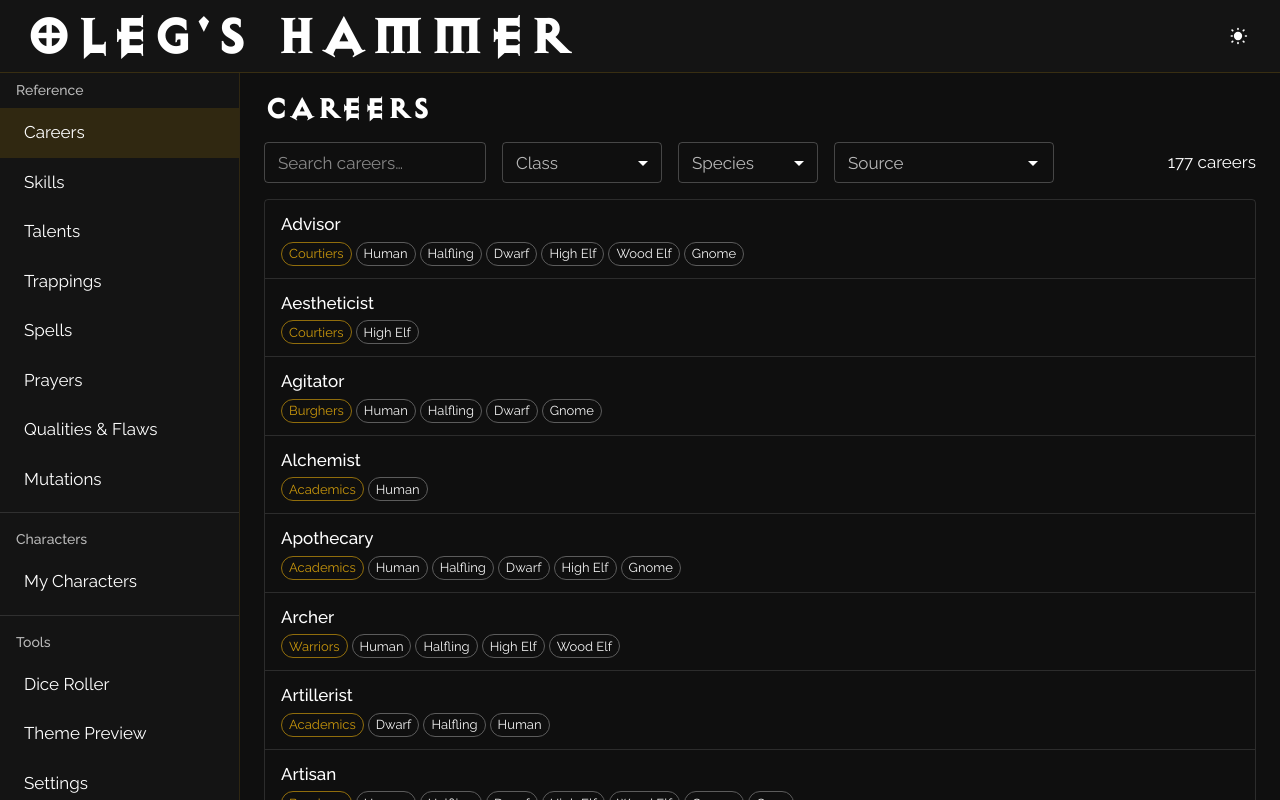
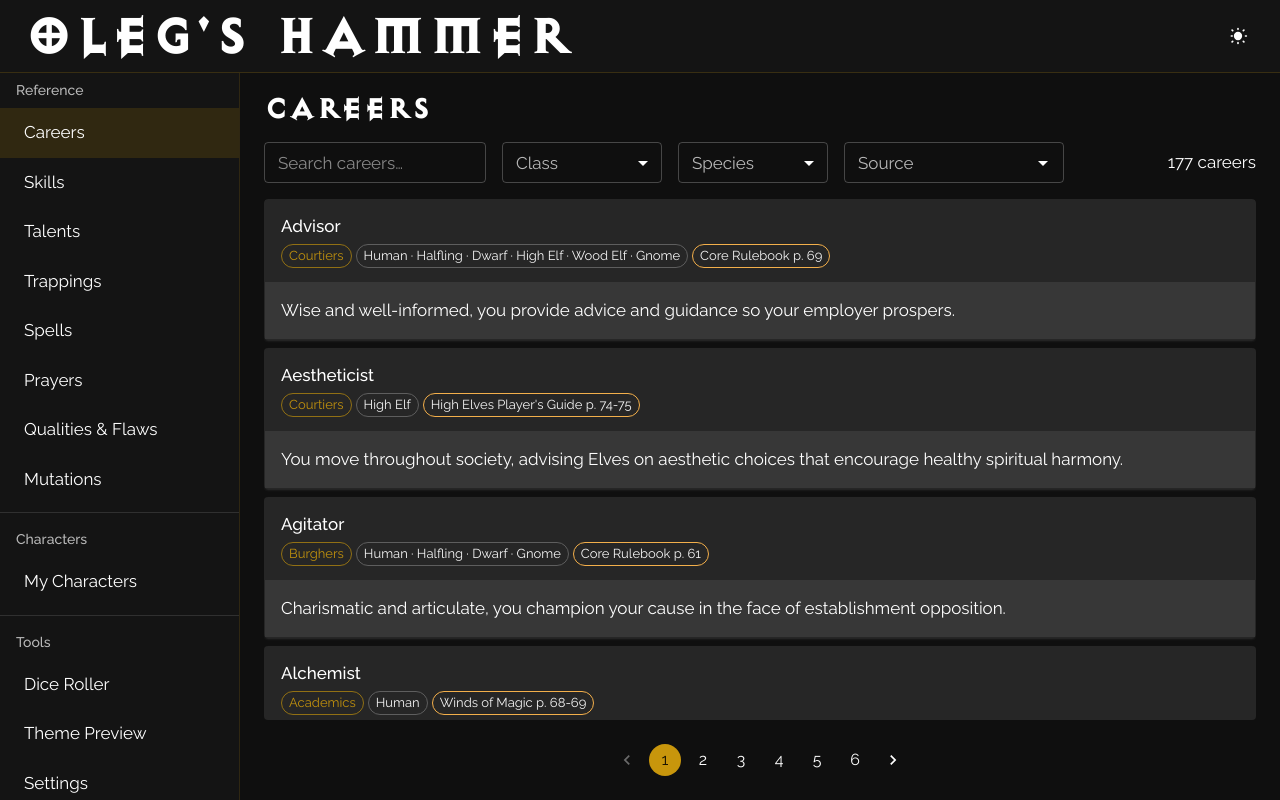
Before and after one commit to Userrrfriendly/wfrp4echargen, a React (Vite) app: page /reference/careers in a window 1280 px wide. Built offline with nearby package versions, Linux system fonts and the light colour scheme.

Commit message:
feat: enhance CareersPage with improved layout and routing; add clickable items and extra filters

```diff
--- a/src/components/reference/ReferencePageLayout.tsx
+++ b/src/components/reference/ReferencePageLayout.tsx
@@ -1,4 +1,4 @@
-import { type ReactNode, useEffect, useRef, useState } from 'react';
+import { type KeyboardEvent, type ReactNode, useEffect, useRef, useState } from 'react';
 import {
   Autocomplete,
   Box,
@@ -33,6 +33,8 @@
   extraFilters?: ReactNode;
   /** Renders the content inside each item's card. */
   renderItem: (item: T) => ReactNode;
+  /** When provided the entire card becomes clickable and navigates to the item's detail page. */
+  onItemClick?: (item: T) => void;
 }
 
 /**
@@ -81,6 +83,7 @@
   resultLabel,
   extraFilters,
   renderItem,
+  onItemClick,
 }: ReferencePageLayoutProps<T>) {
   const [inputValue, setInputValue] = useState(search);
   const onSearchChangeRef = useRef(onSearchChange);
@@ -199,12 +202,26 @@
             <Paper
               key={item.id}
               component="li"
+              role={onItemClick ? 'link' : undefined}
+              tabIndex={onItemClick ? 0 : undefined}
+              onClick={onItemClick ? () => onItemClick(item) : undefined}
+              onKeyDown={
+                onItemClick
+                  ? (e: KeyboardEvent) => {
+                      if (e.key === 'Enter' || e.key === ' ') {
+                        e.preventDefault();
+                        onItemClick(item);
+                      }
+                    }
+                  : undefined
+              }
               sx={(theme) => ({
                 boxShadow: 2,
                 my: 1,
                 '&:first-of-type': { mt: 0 },
                 border: '1px solid transparent',
                 transition: 'box-shadow 0.2s',
+                cursor: onItemClick ? 'pointer' : 'default',
                 '&:hover': {
                   boxShadow: 6,
                   border: `1px solid ${theme.palette.divider}`,
--- a/src/pages/reference/CareersPage.tsx
+++ b/src/pages/reference/CareersPage.tsx
@@ -1,59 +1,31 @@
 import { useState, useMemo } from 'react';
-import {
-  Box,
-  Typography,
-  TextField,
-  Select,
-  MenuItem,
-  FormControl,
-  InputLabel,
-  Chip,
-  Pagination,
-  Skeleton,
-  ListItemButton,
-  Autocomplete,
-} from '@mui/material';
+import { Box, Chip, FormControl, InputLabel, MenuItem, Select, Typography } from '@mui/material';
+import type { SelectChangeEvent } from '@mui/material';
 import { useNavigate } from 'react-router-dom';
 import { useCareers } from '../../hooks/useCareers';
-import { CAREER_CLASSES, SPECIES, SOURCES } from '../../utils/gameData';
-
-const ITEMS_PER_PAGE = 25;
-const SOURCE_OPTIONS = Object.entries(SOURCES).map(([id, label]) => ({
-  id,
-  label,
-}));
+import { CAREER_CLASSES, ITEMS_PER_PAGE, SPECIES } from '../../utils/gameData';
+import ReferencePageLayout from '../../components/reference/ReferencePageLayout';
+import SourceChips from '../../components/reference/SourceChips';
 
 export default function CareersPage() {
   const navigate = useNavigate();
   const { data: careers, isLoading, error } = useCareers();
-
   const [search, setSearch] = useState('');
   const [classFilter, setClassFilter] = useState<number | ''>('');
   const [speciesFilter, setSpeciesFilter] = useState<number | ''>('');
   const [sourceFilter, setSourceFilter] = useState<string | null>(null);
   const [page, setPage] = useState(1);
 
-  const resetPage = () => setPage(1);
-
   const filtered = useMemo(() => {
     if (!careers) return [];
     return careers
       .filter((c) => {
-        if (
-          search &&
-          !c.object.name.toLowerCase().includes(search.toLowerCase())
-        )
+        if (search && !c.object.name.toLowerCase().includes(search.toLowerCase()))
           return false;
         if (classFilter !== '' && c.object.class !== classFilter) return false;
-        if (
-          speciesFilter !== '' &&
-          !c.object.species.includes(speciesFilter as number)
-        )
+        if (speciesFilter !== '' && !c.object.species.includes(speciesFilter as number))
           return false;
-        if (
-          sourceFilter &&
-          !Object.keys(c.object.source).includes(sourceFilter)
-        )
+        if (sourceFilter && !Object.keys(c.object.source).includes(sourceFilter))
           return false;
         return true;
       })
@@ -61,169 +33,87 @@
   }, [careers, search, classFilter, speciesFilter, sourceFilter]);
 
   const totalPages = Math.ceil(filtered.length / ITEMS_PER_PAGE);
-  const paged = filtered.slice(
-    (page - 1) * ITEMS_PER_PAGE,
-    page * ITEMS_PER_PAGE,
-  );
+  const paged = filtered.slice((page - 1) * ITEMS_PER_PAGE, page * ITEMS_PER_PAGE);
 
-  if (isLoading) {
-    return (
-      <Box>
-        <Typography variant="h4" gutterBottom>
-          Careers
-        </Typography>
-        {Array.from({ length: 12 }).map((_, i) => (
-          <Skeleton key={i} height={64} sx={{ mb: 0.5 }} />
-        ))}
-      </Box>
-    );
-  }
-
-  if (error) {
-    return (
-      <Typography color="error">
-        Failed to load careers: {(error as Error).message}
-      </Typography>
-    );
-  }
+  const resetPage = () => setPage(1);
 
   return (
-    <Box>
-      <Typography variant="h4" gutterBottom>
-        Careers
-      </Typography>
-
-      <Box
-        sx={{
-          display: 'flex',
-          gap: 2,
-          mb: 2,
-          flexWrap: 'wrap',
-          alignItems: 'center',
-        }}
-      >
-        <TextField
-          size="small"
-          placeholder="Search careers…"
-          value={search}
-          onChange={(e) => {
-            setSearch(e.target.value);
-            resetPage();
-          }}
-          sx={{ minWidth: 220 }}
-        />
+    <ReferencePageLayout
+      title="Careers"
+      items={paged}
+      isLoading={isLoading}
+      error={error as Error | null}
+      search={search}
+      onSearchChange={(v) => { setSearch(v); resetPage(); }}
+      selectedSource={sourceFilter}
+      onSourceChange={(v) => { setSourceFilter(v); resetPage(); }}
+      page={page}
+      onPageChange={setPage}
+      totalPages={totalPages}
+      resultCount={filtered.length}
+      resultLabel="career"
+      onItemClick={(career) => navigate(`/reference/careers/${career.id}`)}
+      extraFilters={
+        <>
           <FormControl size="small" sx={{ minWidth: 160 }}>
             <InputLabel>Class</InputLabel>
             <Select
               value={classFilter}
               label="Class"
-            onChange={(e) => {
+              onChange={(e: SelectChangeEvent<number | ''>) => {
                 setClassFilter(e.target.value as number | '');
                 resetPage();
               }}
             >
               <MenuItem value="">All Classes</MenuItem>
               {Object.entries(CAREER_CLASSES).map(([num, name]) => (
-              <MenuItem key={num} value={Number(num)}>
-                {name}
-              </MenuItem>
+                <MenuItem key={num} value={Number(num)}>{name}</MenuItem>
               ))}
             </Select>
           </FormControl>
-        <FormControl size="small" sx={{ minWidth: 140 }}>
+          <FormControl size="small" sx={{ minWidth: 150 }}>
             <InputLabel>Species</InputLabel>
             <Select
               value={speciesFilter}
               label="Species"
-            onChange={(e) => {
+              onChange={(e: SelectChangeEvent<number | ''>) => {
                 setSpeciesFilter(e.target.value as number | '');
                 resetPage();
               }}
             >
               <MenuItem value="">All Species</MenuItem>
               {Object.entries(SPECIES).map(([num, name]) => (
-              <MenuItem key={num} value={Number(num)}>
-                {name}
-              </MenuItem>
+                <MenuItem key={num} value={Number(num)}>{name}</MenuItem>
               ))}
             </Select>
           </FormControl>
-        <Autocomplete
-          size="small"
-          options={SOURCE_OPTIONS}
-          value={SOURCE_OPTIONS.find((o) => o.id === sourceFilter) ?? null}
-          onChange={(_, val) => {
-            setSourceFilter(val?.id ?? null);
-            resetPage();
-          }}
-          renderInput={(params) => <TextField {...params} label="Source" />}
-          isOptionEqualToValue={(a, b) => a.id === b.id}
-          sx={{ minWidth: 220 }}
-        />
-        <Typography variant="body1" color="text.secondary" sx={{ ml: 'auto' }}>
-          {filtered.length} {filtered.length === 1 ? 'career' : 'careers'}
-        </Typography>
-      </Box>
-
-      <Box
-        sx={{
-          border: '1px solid',
-          borderColor: 'divider',
-          borderRadius: 1,
-          overflow: 'hidden',
-        }}
-      >
-        {paged.map((career) => (
-          <ListItemButton
-            key={career.id}
-            onClick={() => navigate(`/reference/careers/${career.id}`)}
-            sx={{
-              borderBottom: '1px solid',
-              borderColor: 'divider',
-              '&:last-child': { borderBottom: 0 },
-            }}
-          >
-            <Box sx={{ py: 0.5, width: '100%' }}>
+        </>
+      }
+      renderItem={(career) => (
+        <Box sx={{ py: 0.25, width: '100%' }}>
           <Typography variant="body1" sx={{ fontWeight: 500 }}>
             {career.object.name}
           </Typography>
-              <Box
-                sx={{ display: 'flex', gap: 0.5, flexWrap: 'wrap', mt: 0.5 }}
-              >
+          <Box sx={{ display: 'flex', gap: 0.5, mt: 0.5, flexWrap: 'wrap', alignItems: 'center' }}>
             <Chip
-                  label={
-                    CAREER_CLASSES[career.object.class] ??
-                    `Class ${career.object.class}`
-                  }
+              label={CAREER_CLASSES[career.object.class] ?? `Class ${career.object.class}`}
               size="small"
               color="primary"
               variant="outlined"
+              sx={{ opacity: 0.95 }}
             />
-                {career.object.species.map((s) => (
+            {career.object.species.length > 0 && (
               <Chip
-                    key={s}
-                    label={SPECIES[s] ?? `Species ${s}`}
+                label={career.object.species.map((s) => SPECIES[s] ?? `Species ${s}`).join(' · ')}
                 size="small"
                 variant="outlined"
                 sx={{ opacity: 0.95 }}
               />
-                ))}
+            )}
+            <SourceChips source={career.object.source} />
           </Box>
         </Box>
-          </ListItemButton>
-        ))}
-      </Box>
-
-      {totalPages > 1 && (
-        <Box sx={{ display: 'flex', justifyContent: 'center', mt: 3 }}>
-          <Pagination
-            count={totalPages}
-            page={page}
-            onChange={(_, p) => setPage(p)}
-            color="primary"
+      )}
     />
-        </Box>
-      )}
-    </Box>
   );
 }
```
Also changed, not shown: 1 other file (tests, documents, lock files or other folders). Lines whose indentation alone changed are shown as unchanged.
